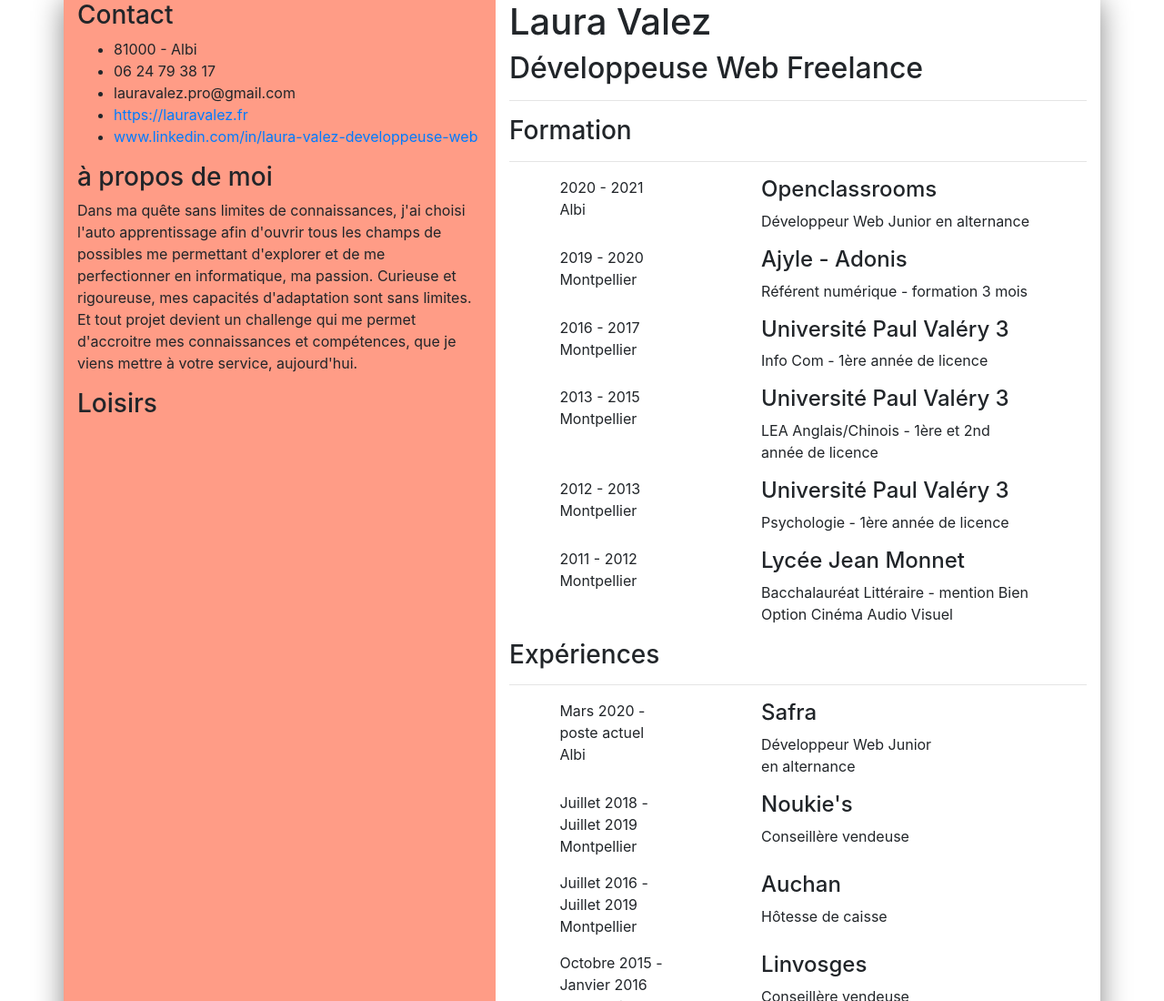
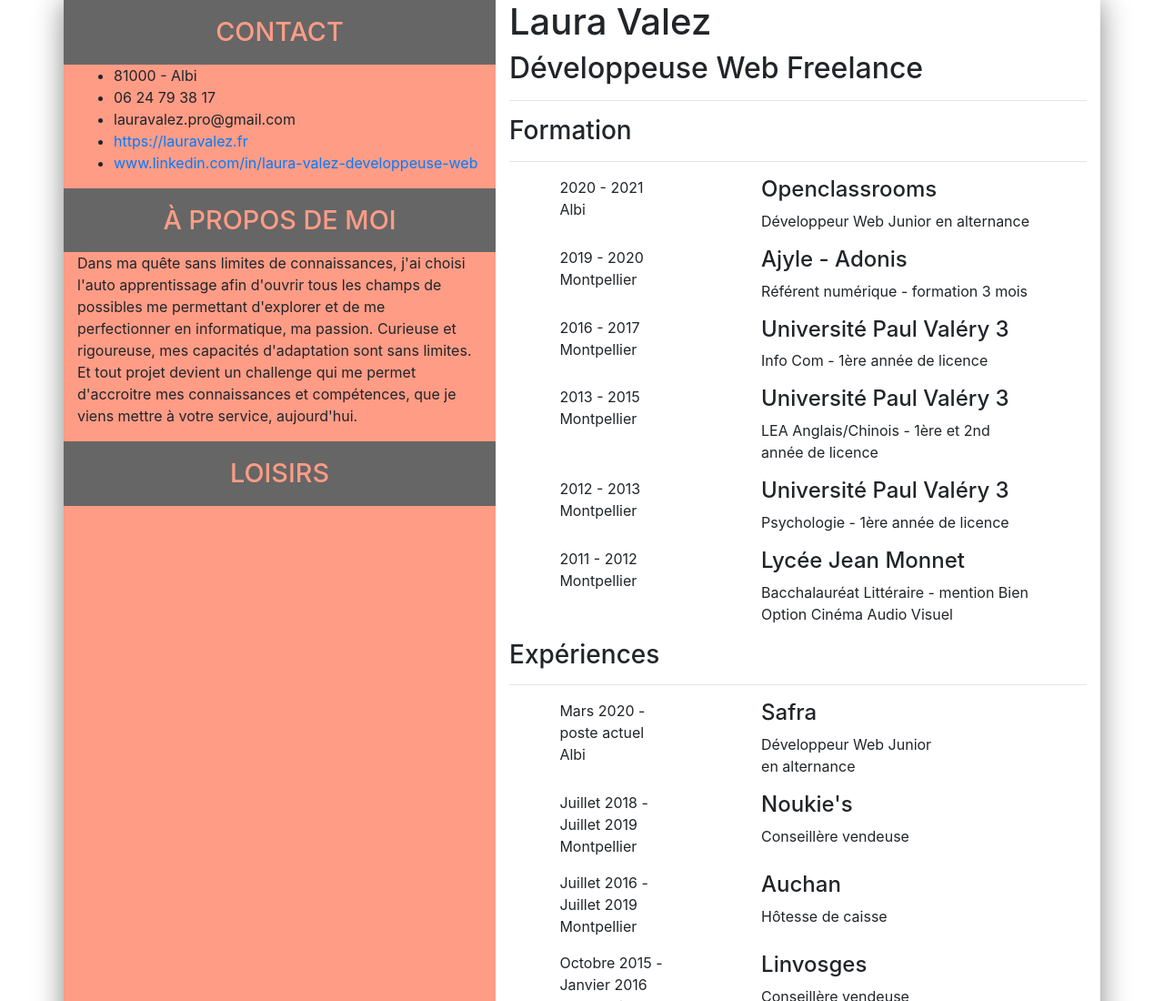
Before and after one commit to LV3125/mon_CV, a plain HTML site: page index.html in a window 1280 px wide. Shown: the top 1100 px of the page at 91% size. Drawn offline with nearby package versions, Linux system fonts and the light colour scheme.

Commit message:
Ajout styles: h3 bandeau gauche : background, center, uppercase et color

```diff
--- a/css/style.css
+++ b/css/style.css
@@ -11,3 +11,16 @@
 #bandeau-gauche{
 	background: #FF9C86;
 }
+	/* TITRE
+	*********
+	*/
+	.background-gris{
+		background:#666;
+	}
+	.h3-band-gauche{
+		text-transform: uppercase;
+		text-align: center;
+		color: #FF9C86;
+		font-size: 1.8em;
+		margin: 18px 0px;
+	}
--- a/index.html
+++ b/index.html
@@ -27,8 +27,8 @@
 					</div>
 					<!-- contact -->
 					<div class="row">
-						<div class="col-xl-12">
-							<h3>Contact</h3>
+						<div class="col-xl-12 background-gris">
+							<h3 class="h3-band-gauche">Contact</h3>
 						</div>
 					</div>
 					<div class="row">
@@ -44,8 +44,8 @@
 					</div>
 					<!-- à propos -->
 					<div class="row">
-						<div class="col-xl-12">
-							<h3>à propos de moi</h3>
+						<div class="col-xl-12 background-gris">
+							<h3 class="h3-band-gauche">à propos de moi</h3>
 						</div>
 					</div>
 					<div class="row">
@@ -55,8 +55,8 @@
 					</div>
 					<!-- Loisirs -->
 					<div class="row">
-						<div class="col-xl-12">
-							<h3>Loisirs</h3>
+						<div class="col-xl-12 background-gris">
+							<h3 class="h3-band-gauche">Loisirs</h3>
 						</div>
 					</div>
 					<div class="row">
```
